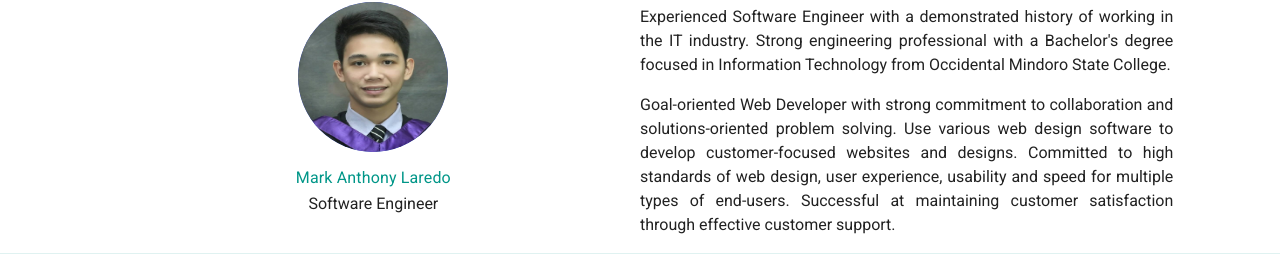
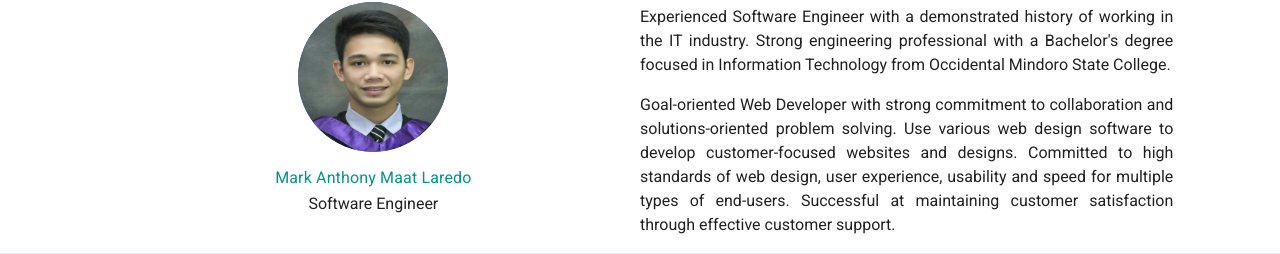
Before and after one commit to markylaredo/markylaredo.github.io, a Vue app: page / in a window 1280 px wide. Shown: the part 915-1169 px from the top of the page. Built offline with nearby package versions, Linux system fonts and the light colour scheme.

Commit message:
update my middle name

```diff
--- a/src/components/ProfileAbout.vue
+++ b/src/components/ProfileAbout.vue
@@ -37,7 +37,7 @@
 export default {
   data: function() {
     return {
-      myName: "Mark Anthony Laredo",
+      myName: "Mark Anthony Maat Laredo",
       myJob: "Software Engineer",
       aboutMe1:
         "Experienced Software Engineer with a demonstrated history of working in the IT industry. Strong engineering professional with a Bachelor's degree focused in Information Technology from Occidental Mindoro State College.",
```
